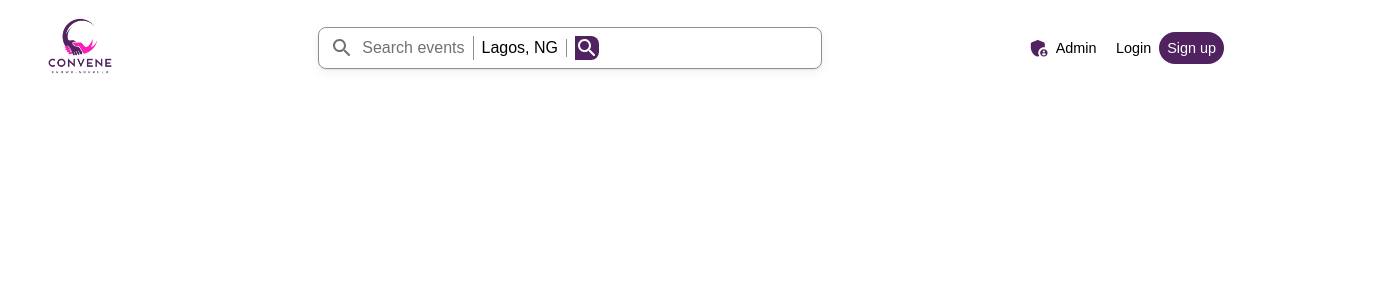
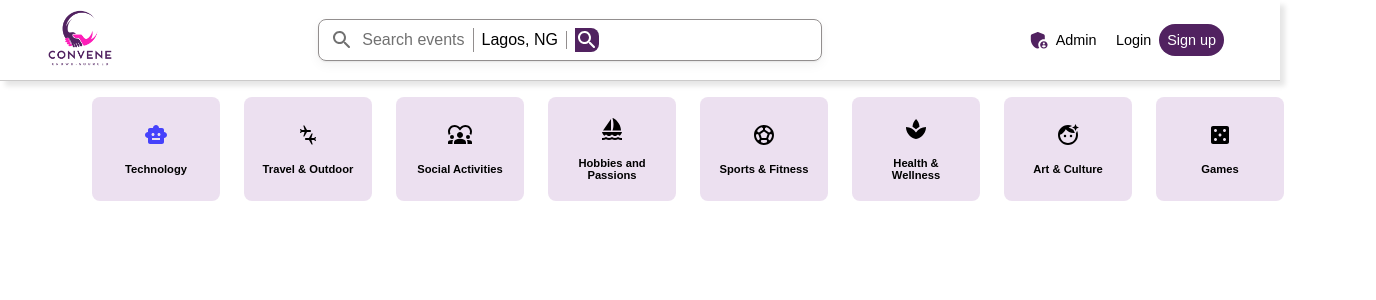
Before and after one commit to ZeeAzeez/convene, a React (Create React App) app: page / in a window 1280 px wide. Shown: the top 300 px of the page, 1376 px wide, since content can reach past the window. Built offline with nearby package versions, Linux system fonts and the light colour scheme.

Commit message:
added filtering to top categories

```diff
--- a/src/components/Header/style.css
+++ b/src/components/Header/style.css
@@ -5,6 +5,9 @@
     padding: 1rem 3rem;
     position: sticky;
     top: 0;
+    border-bottom: 1px solid rgba(189, 188, 188, 0.788);
+    box-shadow: 5px 5px 5px rgba(5, 5, 5, 0.1);
+    height: 3rem;
 }
 .navbar-logo{
     height: 4rem;
--- a/src/components/TopCategories/index.js
+++ b/src/components/TopCategories/index.js
@@ -1,12 +1,46 @@
 import React from 'react';
+import { useState } from 'react';
 import "./styles.css";
+import ConnectingAirportsIcon from '@mui/icons-material/ConnectingAirports';
+import SmartToyIcon from '@mui/icons-material/SmartToy';
+import Diversity1Icon from '@mui/icons-material/Diversity1';
+import SailingIcon from '@mui/icons-material/Sailing';
+import SportsSoccerIcon from '@mui/icons-material/SportsSoccer';
+import SpaIcon from '@mui/icons-material/Spa';
+import FaceRetouchingNaturalIcon from '@mui/icons-material/FaceRetouchingNatural';
+import CasinoIcon from '@mui/icons-material/Casino';
 
 function TopCategories(){
-    return(
+    const categories = [
+        { label: 'Technology', icon: <SmartToyIcon className='technology-icon' /> },
+        { label: 'Travel & Outdoor', icon: <ConnectingAirportsIcon className='connecting-airports-icon' /> },
+        { label: 'Social Activities', icon: <Diversity1Icon className='social-activities-icon' /> },
+        { label: 'Hobbies and Passions', icon: <SailingIcon className='hobbies-icon' /> },
+        { label: 'Sports & Fitness', icon: <SportsSoccerIcon className='sports-icon' /> },
+        { label: 'Health & Wellness', icon: <SpaIcon className='health-icon' /> },
+        { label: 'Art & Culture', icon: <FaceRetouchingNaturalIcon className='arts-icon' /> },
+        { label: 'Games', icon: <CasinoIcon className='games-icon' /> }
+    ];
+
+    const [selectedFilter, setSelectedFilter] = useState(null);
+
+    return (
         <div className='top-categories'>
-
+            {categories.map((category, index) => (
+                <div
+                    key={index}
+                    className={`categories-icon ${selectedFilter === index ? 'selected' : ''}`}
+                    onClick={() => {
+                        console.log("selecting item", index);
+                        setSelectedFilter(index);
+                    }}
+                >
+                    {category.icon}
+                    {category.label}
+                </div>
+            ))}
         </div>
-    )
+    );
 }
 
 export default TopCategories;
--- a/src/components/TopCategories/styles.css
+++ b/src/components/TopCategories/styles.css
@@ -0,0 +1,34 @@
+.top-categories{
+    padding: 1rem 3rem;
+    display: flex;
+    justify-content: center;
+    align-items: center;
+    overflow-x: auto;
+    width: 100%;
+    gap: 1.5rem;
+
+}
+.categories-icon{
+    display: flex;
+    flex-direction: column;
+    justify-content: center;
+    align-items: center;
+    gap: 1rem;
+    background-color: #b588c542;
+    border-radius: 0.5rem;
+    padding: 1rem;
+    font-size: 0.7rem;
+    font-weight: 600;
+    width: 6rem;
+    height: 4.5rem;
+    text-align: center;
+}
+
+.categories-icon:hover{
+    background-color: #ba70d554;
+    cursor: pointer;
+    transition: all 0.3s ease;
+}
+.technology-icon{
+    color: rgba(0, 0, 255, 0.704);
+}
```
